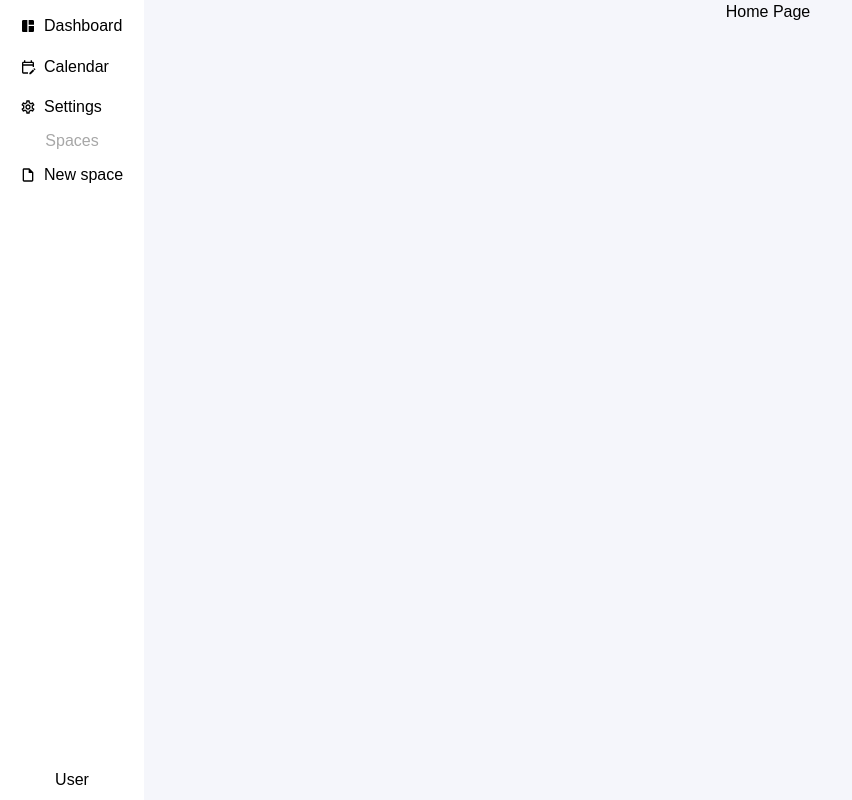
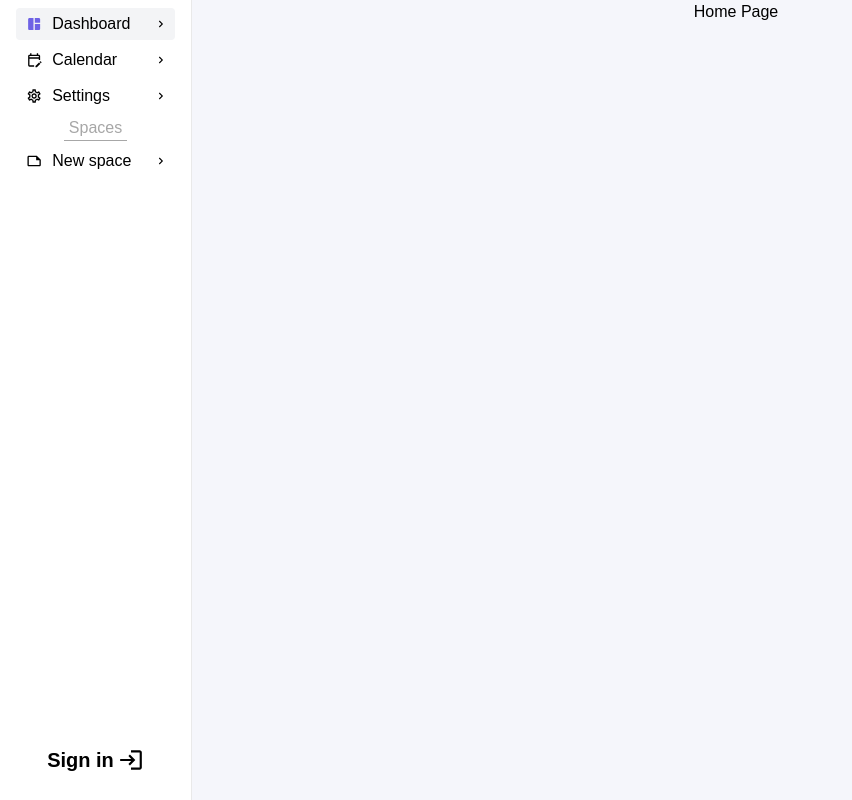
Before and after one commit to x7uned/reality_app, a Next.js app: page / in a window 1280 px wide. Shown: the whole page, without its empty margins (0-852 px from the left). Built offline with nearby package versions, Linux system fonts and the light colour scheme; no server answers; a web font is replaced by a local one.

Commit message:
+header +space

```diff
--- a/package.json
+++ b/package.json
@@ -18,6 +18,7 @@
 		"next-auth": "^4.24.8",
 		"next-themes": "^0.3.0",
 		"react": "^18",
+		"react-colorful": "^5.6.1",
 		"react-dom": "^18",
 		"react-hook-form": "^7.53.0",
 		"react-icons": "^5.3.0",
--- a/src/app/globals.css
+++ b/src/app/globals.css
@@ -12,6 +12,7 @@
 	--reverse-text: white;
 	--subtext: #a7a7a7;
 	--border: #e9e9e9;
+	--selection: #f3f4f6;
 }
 
 .dark {
@@ -24,6 +25,7 @@
 	--reverse-text: black;
 	--subtext: #d0d0d0;
 	--border: #3a3a3a;
+	--selection: #464646;
 }
 
 body {
--- /dev/null
+++ b/src/app/space/[id]/page.tsx
@@ -0,0 +1,74 @@
+'use client'
+
+import CanvasBackground from '@/components/canvas.component'
+import { useParams } from 'next/navigation'
+import { useState, useRef } from 'react'
+import { RiEraserLine, RiDeleteBinLine } from 'react-icons/ri'
+import { TbBrush } from 'react-icons/tb'
+
+const SpacePage = () => {
+	const params = useParams<{ id: string }>()
+	const [canDraw, setCanDraw] = useState(true)
+	const [color, setColor] = useState('#000000')
+	const [lineWidth, setLineWidth] = useState(6)
+	const [isErasing, setIsErasing] = useState(false)
+	const canvasRef = useRef<{ clearCanvas: () => void } | null>(null)
+
+	const clearCanvas = () => {
+		if (canvasRef.current) {
+			canvasRef.current.clearCanvas()
+		}
+	}
+
+	return (
+		<div className='flex'>
+			<div className='flex z-10 items-center flex-col gap-1 w-48 bg-bg fixed h-screen py-2'>
+				<p className='text-center'>Background</p>
+				<div className='gap-1 w-full justify-between px-4 flex items-center'>
+					<TbBrush
+						className={`cursor-pointer ${canDraw ? 'text-second' : ''}`}
+						size={'20px'}
+						onClick={() => setCanDraw(!canDraw)}
+					/>
+					<RiDeleteBinLine
+						className='cursor-pointer'
+						size={'20px'}
+						onClick={clearCanvas}
+					/>
+					<RiEraserLine
+						className={`cursor-pointer ${isErasing ? 'text-second' : ''}`}
+						size={'20px'}
+						onClick={() => setIsErasing(prev => !prev)}
+					/>
+					<input
+						type='color'
+						id='colorPicker'
+						value={color}
+						onChange={e => setColor(e.target.value)} // Обновляем цвет
+						className='w-6 rounded'
+					/>
+					<input
+						type='number'
+						id='width'
+						value={lineWidth}
+						onChange={e => setLineWidth(Number(e.target.value))}
+						className='w-12 bg-selection outline-none rounded'
+					/>
+				</div>
+			</div>
+			<p>{params.id}</p>
+			<CanvasBackground
+				ref={canvasRef}
+				canDraw={canDraw}
+				color={color}
+				isErasing={isErasing}
+				lineWidth={lineWidth}
+			/>
+			<div className='flex justify-center items-center w-full h-screen pointer-events-none'>
+				<p>TODOLIST</p>
+			</div>
+		</div>
+	)
+}
+
+export default SpacePage
--- /dev/null
+++ b/src/components/canvas.component.tsx
@@ -0,0 +1,110 @@
+'use client'
+
+import {
+	useRef,
+	useState,
+	useEffect,
+	forwardRef,
+	useImperativeHandle,
+} from 'react'
+
+interface CanvasBackgroundProps {
+	canDraw: boolean
+	color: string
+	isErasing: boolean
+	lineWidth: number // Новый пропс для толщины линии
+}
+
+const CanvasBackground = forwardRef((props: CanvasBackgroundProps, ref) => {
+	const { canDraw, color, isErasing, lineWidth } = props
+	const canvasRef = useRef<HTMLCanvasElement | null>(null)
+	const contextRef = useRef<CanvasRenderingContext2D | null>(null)
+	const [isDrawing, setIsDrawing] = useState(false)
+
+	// Настройка холста при первом рендере
+	useEffect(() => {
+		const canvas = canvasRef.current
+		if (canvas) {
+			canvas.width = window.innerWidth * 2
+			canvas.height = window.innerHeight * 2
+			canvas.style.width = `${window.innerWidth}px`
+			canvas.style.height = `${window.innerHeight}px`
+
+			const context = canvas.getContext('2d')
+			if (context) {
+				context.scale(2, 2)
+				context.lineCap = 'round'
+				contextRef.current = context
+			}
+		}
+	}, [])
+
+	// Настройка режима рисования/стирания и толщины линии
+	useEffect(() => {
+		if (contextRef.current) {
+			if (isErasing) {
+				contextRef.current.globalCompositeOperation = 'destination-out' // Ластик
+			} else {
+				contextRef.current.globalCompositeOperation = 'source-over' // Обычное рисование
+				contextRef.current.strokeStyle = color // Устанавливаем цвет кисти
+			}
+			contextRef.current.lineWidth = lineWidth // Устанавливаем толщину линии
+		}
+	}, [isErasing, color, lineWidth]) // Добавляем lineWidth как зависимость
+
+	const startDrawing = (event: React.MouseEvent<HTMLCanvasElement>) => {
+		if (!canDraw) return
+		const { offsetX, offsetY } = event.nativeEvent
+		if (contextRef.current) {
+			contextRef.current.beginPath()
+			contextRef.current.moveTo(offsetX, offsetY)
+			setIsDrawing(true)
+		}
+	}
+
+	const finishDrawing = () => {
+		if (contextRef.current) {
+			contextRef.current.closePath()
+		}
+		setIsDrawing(false)
+	}
+
+	const draw = (event: React.MouseEvent<HTMLCanvasElement>) => {
+		if (!isDrawing || !contextRef.current) return
+		const { offsetX, offsetY } = event.nativeEvent
+		contextRef.current.lineTo(offsetX, offsetY)
+		contextRef.current.stroke()
+	}
+
+	useImperativeHandle(ref, () => ({
+		clearCanvas: () => {
+			const canvas = canvasRef.current
+			if (canvas && contextRef.current) {
+				contextRef.current.clearRect(0, 0, canvas.width, canvas.height)
+			}
+		},
+	}))
+
+	return (
+		<canvas
+			ref={canvasRef}
+			onMouseDown={startDrawing}
+			onMouseUp={finishDrawing}
+			onMouseMove={draw}
+			onMouseLeave={finishDrawing}
+			style={{
+				position: 'absolute',
+				top: 0,
+				left: 0,
+				width: '100%',
+				height: '100%',
+				zIndex: canDraw ? 4 : -1,
+			}}
+		/>
+	)
+})
+
+// Добавляем displayName
+CanvasBackground.displayName = 'CanvasBackground'
+
+export default CanvasBackground
--- a/src/components/layouts/global.layout.tsx
+++ b/src/components/layouts/global.layout.tsx
@@ -10,7 +10,7 @@ export default function GlobalLayout({
 	return (
 		<GlobalProvider>
 			<Header />
-			<main className='pl-64'>{children}</main>
+			<main className='pl-48'>{children}</main>
 			<NotificationBar />
 		</GlobalProvider>
 	)
--- a/src/components/layouts/header/header.component.tsx
+++ b/src/components/layouts/header/header.component.tsx
@@ -1,33 +1,81 @@
+'use client'
+
+import { usePathname, useRouter } from 'next/navigation'
 import {
 	MdOutlineEditCalendar,
-	MdOutlineInsertDriveFile,
+	MdOutlineNote,
 	MdOutlineSettings,
 	MdSpaceDashboard,
+	MdOutlineKeyboardArrowRight,
 } from 'react-icons/md'
+import ProfileComponent from './profile.component'
 
 const Header = () => {
+	const page = usePathname()
+	const router = useRouter()
+
 	return (
-		<div className='flex py-2 flex-col h-screen gap-1 items-center fixed w-36 bg-bg'>
-			<div className='flex items-center cursor-pointer hover:bg-gray-100 rounded-[4px] px-2 h-12 w-5/6'>
-				<MdSpaceDashboard />
-				<p className='ml-2'>Dashboard</p>
+		<div className='flex z-10 border-r flex-col justify-between w-48 bg-bg fixed h-screen py-2 border-border'>
+			<div className='flex w-full flex-col gap-1 items-center'>
+				<div
+					onClick={() => router.push('/')}
+					className={`flex transition-all duration-300 items-center cursor-pointer hover:bg-selection rounded-[4px] px-2 h-8 w-5/6 ${
+						page == '/' ? 'bg-selection' : ''
+					}`}
+				>
+					<MdSpaceDashboard
+						className={`w-1/6 transition-all duration-300 ${
+							page == '/' ? 'text-second' : ''
+						}`}
+					/>
+					<p className='ml-2 w-5/6'>Dashboard</p>
+					<MdOutlineKeyboardArrowRight />
+				</div>
+				<div
+					className={`flex items-center cursor-pointer transition-all duration-300 hover:bg-selection rounded-[4px] px-2 h-8 w-5/6 ${
+						page == '/calendar' ? 'bg-selection' : ''
+					}`}
+				>
+					<MdOutlineEditCalendar
+						className={`w-1/6 transition-all duration-300 ${
+							page == '/calendar' ? 'text-second' : ''
+						}`}
+					/>
+					<p className='ml-2 w-5/6'>Calendar</p>
+					<MdOutlineKeyboardArrowRight />
+				</div>
+				<div
+					className={`flex items-center cursor-pointer transition-all duration-300 hover:bg-selection rounded-[4px] px-2 h-8 w-5/6 ${
+						page == '/settings' ? 'bg-selection' : ''
+					}`}
+				>
+					<MdOutlineSettings
+						className={`w-1/6 transition-all duration-300 ${
+							page == '/settings' ? 'text-second' : ''
+						}`}
+					/>
+					<p className='ml-2 w-5/6'>Settings</p>
+					<MdOutlineKeyboardArrowRight />
+				</div>
+				<p className='text-subtext w-1/3 text-center border-b border-subtext font-medium'>
+					Spaces
+				</p>
+				<div
+					onClick={() => router.push('/space/1')}
+					className={`flex items-center cursor-pointer transition-all duration-300 hover:bg-selection rounded-[4px] px-2 h-8 w-5/6 ${
+						page.includes('space/1') ? 'bg-selection' : ''
+					}`}
+				>
+					<MdOutlineNote
+						className={`w-1/6 transition-all duration-300 ${
+							page.includes('space/1') ? 'text-second' : ''
+						}`}
+					/>
+					<p className='ml-2 w-5/6'>New space</p>
+					<MdOutlineKeyboardArrowRight />
+				</div>
 			</div>
-			<div className='flex items-center cursor-pointer hover:bg-gray-100 rounded-[4px] px-2 h-12 w-5/6'>
-				<MdOutlineEditCalendar />
-				<p className='ml-2'>Calendar</p>
-			</div>
-			<div className='flex items-center cursor-pointer hover:bg-gray-100 rounded-[4px] px-2 h-12 w-5/6'>
-				<MdOutlineSettings />
-				<p className='ml-2'>Settings</p>
-			</div>
-			<p className='text-subtext font-medium'>Spaces</p>
-			<div className='flex items-center cursor-pointer hover:bg-gray-100 rounded-[4px] px-2 h-12 w-5/6'>
-				<MdOutlineInsertDriveFile />
-				<p className='ml-2'>New space</p>
-			</div>
-			<div className='flex items-end h-full'>
-				<p>User</p>
-			</div>
+			<ProfileComponent />
 		</div>
 	)
 }
--- /dev/null
+++ b/src/components/layouts/header/profile.component.tsx
@@ -0,0 +1,12 @@
+import { MdLogin } from 'react-icons/md'
+
+const ProfileComponent = () => {
+	return (
+		<div className='flex gap-1 h-16 w-full items-center justify-center text-center'>
+			<p className='text-xl font-semibold'>Sign in</p>
+			<MdLogin size={'26px'} />
+		</div>
+	)
+}
+
+export default ProfileComponent
--- a/tailwind.config.ts
+++ b/tailwind.config.ts
@@ -19,6 +19,7 @@ const config: Config = {
 				reverseText: 'var(--reverse-text)',
 				subtext: 'var(--subtext)',
 				border: 'var(--border)',
+				selection: 'var(--selection)',
 			},
 		},
 	},
```
Also changed, not shown: 1 other file (tests, documents, lock files or other folders).
